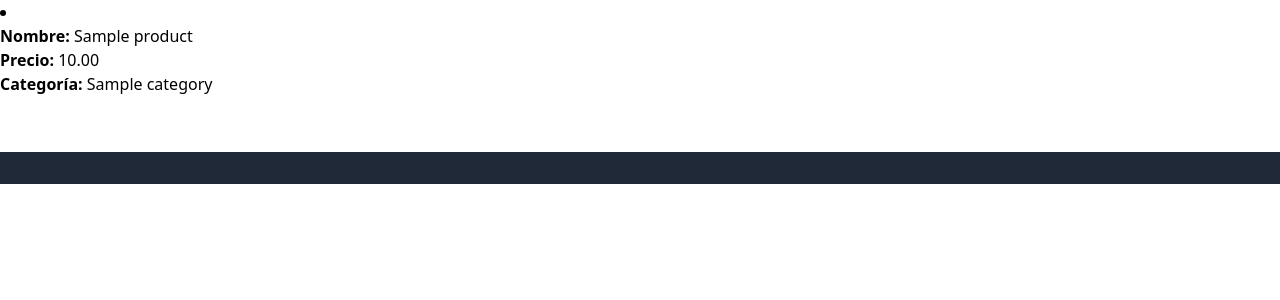
After one commit to g120795/sistema_inventario, a Django app: page /inventory/1/filter_for_category/ in a window 1280 px wide. The commit adds this page. Shown: the top 300 px of the page. Run offline with Django 5.2, Linux system fonts and the light colour scheme; tables that the repository leaves empty hold one stand-in row (values such as "Sample post"); some libraries are stand-ins or nearby versions.

Commit message:
feat: filter for category

```diff
--- a/inventory/models.py
+++ b/inventory/models.py
@@ -46,15 +46,9 @@ class Product(models.Model):
     def __str__(self):
         product = (
             f'{self.nombre}'
-            f'{self.modelo}'
-            f'{self.serie}'
-            f'{self.color}'
-            f'{self.precio}'
-            f'{self.fecha_vencimiento}'
-            f'{self.stock_actual}'
-            f'{self.stock_minimo}'
-            f'{self.categoria}'
+
         )
+        return product
 
 
 class StockMovement(models.Model):
@@ -64,7 +58,7 @@ class StockMovement(models.Model):
     ]
     cantidad = models.IntegerField()
     tipo = models.CharField(max_length=10, choices=TIPO_CHOICES)
-    fecha = models.DateField(auto_now=True)
+    fecha = models.DateField(blank=True)
     proveedor = models.ForeignKey(Suplier, null=True, blank=True, on_delete=models.SET_NULL)
     producto = models.ForeignKey(Product, on_delete=models.CASCADE)
 
--- /dev/null
+++ b/inventory/templates/inventory/category/filter_for_category.html
@@ -0,0 +1,16 @@
+{% extends 'base.html' %}
+
+{% block content %}
+    <li>
+    {% for product in producto  %}
+    <div class="producto-card">
+        <p><strong>Nombre:</strong> {{ product.nombre }}</p>
+        <p><strong>Precio:</strong> {{ product.precio }}</p>
+        <p><strong>Categoría:</strong> {{ product.categoria }}</p>
+        <br>
+    </div>
+    {% endfor %}
+    </li>
+
+
+{% endblock %}
--- a/inventory/templates/inventory/product/read_inventory.html
+++ b/inventory/templates/inventory/product/read_inventory.html
@@ -6,6 +6,9 @@
             nombre: {{producto.nombre}}
             modelo: {{producto.modelo}}
             precio: S/{{producto.precio}}
+            {% if producto.stock_minimo >= producto.stock_actual %}
+                alerta de stock minimo: {{producto.stock_actual}}
+            {% endif %}
             </div>
             <a href="{% url 'update_product' producto.id %}">
                 Editar
--- a/inventory/urls.py
+++ b/inventory/urls.py
@@ -1,9 +1,10 @@
 from django.urls import path
-from .views import CRUDProduct, CRUDSuplier, CRUDCategory
+from .views import CRUDProduct, CRUDSuplier, CRUDCategory, CRUDStockMovement
 
 views_product = CRUDProduct()
 views_suplier = CRUDSuplier()
 views_category = CRUDCategory()
+views_stock_movement = CRUDStockMovement()
 urlpatterns = [
 
     #urls product
@@ -12,6 +13,7 @@ urlpatterns = [
     path('read_inventory/', views_product.read_inventory, name='read_inventory'),
     path('<int:producto_id>/edit_product/', views_product.update_product, name='update_product'),
     path('<int:producto_id>/delete_product/', views_product.delete_product, name='delete_product'),
+
 
     #urls suplier
     path('create_suplier/', views_suplier.create_suplier, name='create_suplier'),
@@ -24,5 +26,9 @@ urlpatterns = [
     path('read_category/', views_category.read_category, name='read_category'),
     path('<int:category_id>/update_category/', views_category.update_category, name='update_category'),
     path('<int:category_id>/delete_category/', views_category.delete_category, name='delete_category'),
+    path('<int:category_id>/filter_for_category/', views_category.filter_for_category, name='filter_for_category'),
+    #urls stock_movement
+    path('create_stock_movement/', views_stock_movement.create_stock_movement, name='create_stock_movement'),
+    path('read_stock_movement/', views_stock_movement.read_stock_movement, name='read_stock_movement')
 
 ]
--- a/inventory/views.py
+++ b/inventory/views.py
@@ -1,6 +1,6 @@
 from django.shortcuts import render, redirect, get_object_or_404
-from .form import ProductForm, SuplierForm, CategoryForm
-from .models import Product, Suplier, Category
+from .form import ProductForm, SuplierForm, CategoryForm, StockMovementForm
+from .models import Product, Suplier, Category, StockMovement
 
 
 # vista producto
@@ -18,7 +18,7 @@ class CRUDProduct:
                 print("DATOS DEL FORMULARIO VALIDOS")
                 form.save()
                 print("datos guardados en la db")
-                return redirect('list_inventory')
+                return redirect('read_inventory')
             else:
                 print("no valido")
         else:
@@ -99,7 +99,7 @@ class CRUDSuplier:
         return render(request,'delete_suplier.html', {'suplier':suplier}) #..
 
 
-
+#clase category
 class CRUDCategory:
     def create_category(self, request):
         if request.method == 'POST':
@@ -131,4 +131,54 @@ class CRUDCategory:
         if request.method == 'POST':
             category.delete()
             return redirect('read_category')
-        return render(request,'delete_category.html', {'category':category})
+        return render(request,'delete_category.html', {'category':category})#...
+
+
+    def filter_for_category(self, request, category_id):
+        producto = Product.objects.filter(categoria_id=category_id)
+        return render(request, 'filter_for_category.html', {'producto':producto} )
+
+
+
+#clase stock_movement
+class CRUDStockMovement:
+    alerta_stock_minimo = False
+
+
+    def update_product(self,request):
+        nombres = ['cantidad', 'tipo', 'proveedor', 'producto']
+        producto = {nombre:valor for nombre, valor in request.POST.items() if nombre in nombres}
+        print(producto)
+        product = Product.objects.get(id=producto['producto'])
+        print(product.stock_actual)
+        print(product.stock_minimo)
+        if producto['tipo'] == 'entrada':
+            product.stock_actual += int(producto['cantidad'])
+
+        elif producto['tipo'] == 'salida':
+            product.stock_actual -=  int(producto['cantidad'])
+
+        if product.stock_actual <= product.stock_minimo:
+            self.alerta_stock_minimo = True
+        return product
+
+
+    def create_stock_movement(self, request):
+        self.alerta_stock_minimo = False
+        if request.method == 'POST':
+            form = StockMovementForm(request.POST)
+            if form.is_valid():
+                form.save()
+                self.update_product(request).save()
+                if self.alerta_stock_minimo == True:
+                    return redirect('read_inventory')
+                return redirect('read_stock_movement')
+        else:
+            form = StockMovementForm()
+        print(form)
+        return render(request, 'create_stock_movement.html', {'form':form})
+
+
+    def read_stock_movement(self, request):
+        stock_movement = StockMovement.objects.all()
+        return render(request, 'read_stock_movement.html', {'stock_movement':stock_movement})
```
Also changed, not shown: inventory/form.py (+29 -3 lines), inventory/templates/inventory/stock_movement/create_stock_movement.html (added, +12 -0 lines), inventory/templates/inventory/stock_movement/read_stock_movement.html (added, +15 -0 lines).
